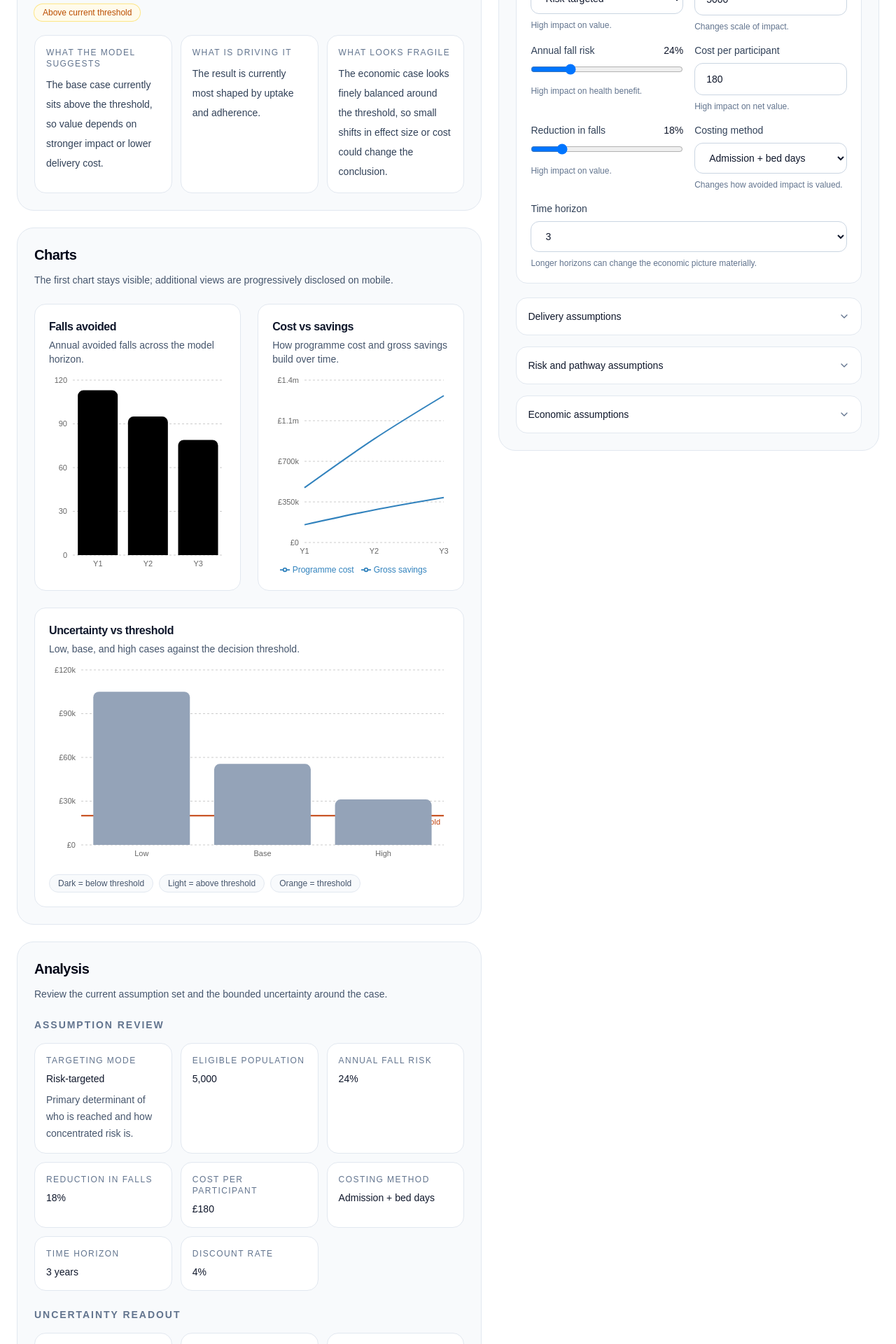
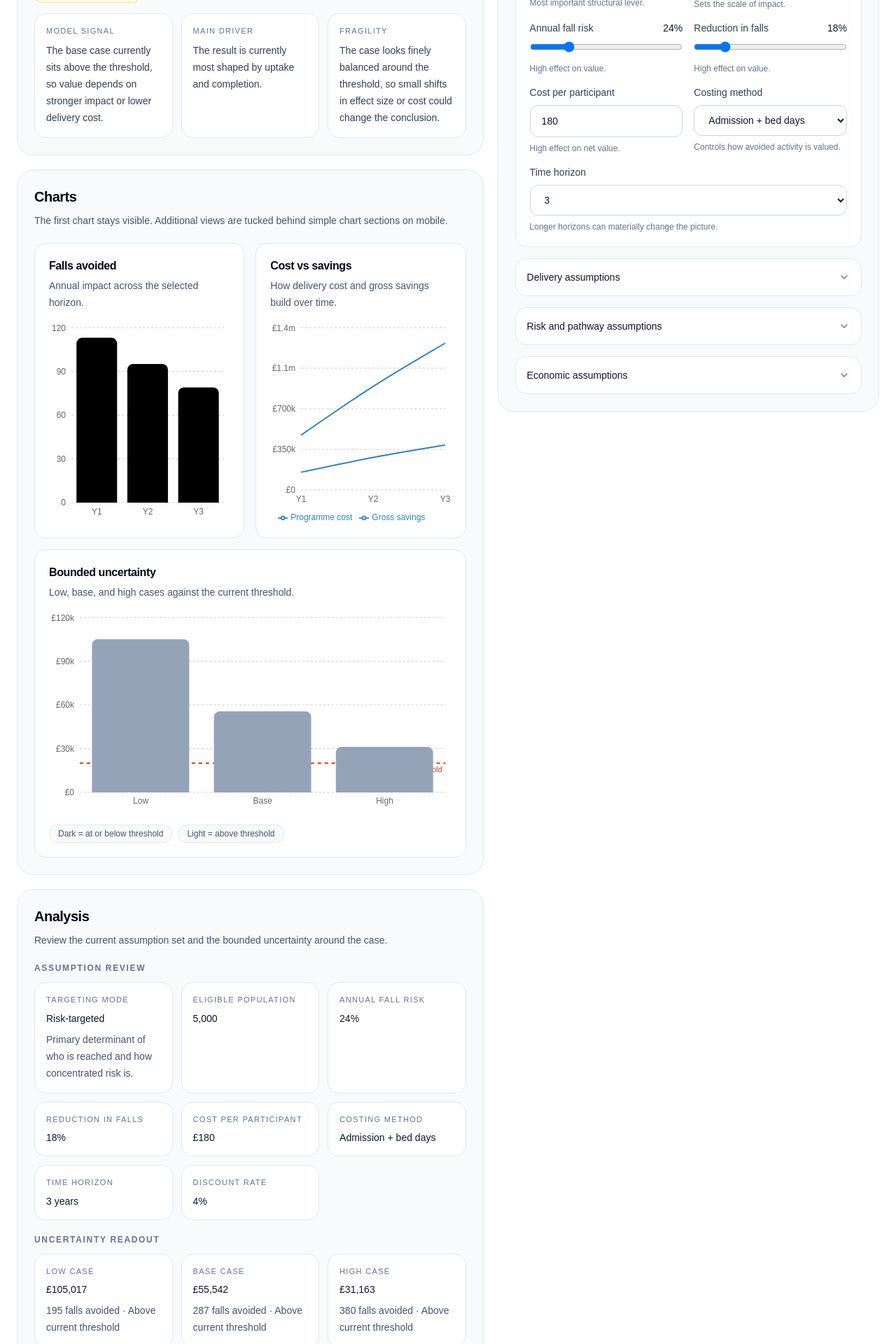
Before and after one commit to olivercareyncl/health-economics-scenario-lab, a Next.js app in the folder site/: page /sandboxes/safestep in a window 1280 px wide. Shown: the part 520-2440 px from the top of the page at 70% size. Built offline with nearby package versions, Linux system fonts and the light colour scheme.

Commit message:
Update safestep-app.tsx

```diff
--- a/site/src/components/safestep/safestep-app.tsx
+++ b/site/src/components/safestep/safestep-app.tsx
@@ -313,7 +313,7 @@ function getMainDriverText(inputs: Inputs) {
       score: inputs.intervention_cost_per_person / 1000,
     },
     {
-      label: "uptake and adherence",
+      label: "uptake and completion",
       score: inputs.uptake_rate * inputs.adherence_rate,
     },
   ];
@@ -339,11 +339,11 @@ function generateInterpretation(
     decisionStatus === "Appears cost-saving"
       ? "The base case suggests the programme could save more than it costs while reducing falls and admissions."
       : decisionStatus === "Appears cost-effective"
-        ? "The base case suggests the programme may be economically reasonable at the current threshold."
+        ? "The base case suggests the programme may be reasonable at the current threshold."
         : "The base case currently sits above the threshold, so value depends on stronger impact or lower delivery cost.";
 
   const whatDrivesResult =
-    "The result is mainly shaped by fall risk, treatment effect, uptake, and the delivery cost per participant.";
+    "The result is mainly shaped by fall risk, treatment effect, uptake, and delivery cost.";
 
   const uncertaintySignal =
     worstCase && bestCase
@@ -354,7 +354,7 @@ function generateInterpretation(
 
   const whatLooksFragile =
     baseCase && baseCase.discounted_cost_per_qaly > inputs.cost_effectiveness_threshold * 0.85
-      ? "The economic case looks finely balanced around the threshold, so small shifts in effect size or cost could change the conclusion."
+      ? "The case looks finely balanced around the threshold, so small shifts in effect size or cost could change the conclusion."
       : uncertaintySignal;
 
   const whatToValidateNext =
@@ -382,7 +382,7 @@ function CurrencyTooltip({
   if (!active || !payload?.length) return null;
 
   return (
-    <div className="rounded-xl border border-slate-200 bg-white p-3 shadow-sm">
+    <div className="rounded-2xl border border-slate-200 bg-white p-3 shadow-sm">
       <p className="text-sm font-medium text-slate-900">{label}</p>
       <div className="mt-2 space-y-1">
         {payload.map((item, index) => (
@@ -408,7 +408,7 @@ function NumberTooltip({
   if (!active || !payload?.length) return null;
 
   return (
-    <div className="rounded-xl border border-slate-200 bg-white p-3 shadow-sm">
+    <div className="rounded-2xl border border-slate-200 bg-white p-3 shadow-sm">
       <p className="text-sm font-medium text-slate-900">{label}</p>
       <div className="mt-2 space-y-1">
         {payload.map((item, index) => (
@@ -418,6 +418,28 @@ function NumberTooltip({
           </p>
         ))}
       </div>
+    </div>
+  );
+}
+
+function ChartShell({
+  title,
+  description,
+  children,
+}: {
+  title: string;
+  description: string;
+  children: ReactNode;
+}) {
+  return (
+    <div className="rounded-2xl border border-slate-200 bg-white p-4 md:p-5">
+      <div className="mb-4">
+        <h3 className="text-base font-semibold tracking-tight text-slate-950">
+          {title}
+        </h3>
+        <p className="mt-1 text-sm leading-6 text-slate-600">{description}</p>
+      </div>
+      {children}
     </div>
   );
 }
@@ -433,27 +455,21 @@ function FallsAvoidedChart({
   }));
 
   return (
-    <div className="rounded-2xl border border-slate-200 bg-white p-4 md:p-5">
-      <div className="mb-3">
-        <h3 className="text-base font-semibold tracking-tight text-slate-900">
-          Falls avoided
-        </h3>
-        <p className="mt-1 text-sm text-slate-600">
-          Annual avoided falls across the model horizon.
-        </p>
-      </div>
-
+    <ChartShell
+      title="Falls avoided"
+      description="Annual impact across the selected horizon."
+    >
       <div className="h-56 w-full md:h-72">
         <ResponsiveContainer width="100%" height="100%">
-          <BarChart data={data} margin={{ top: 8, right: 4, left: -8, bottom: 0 }}>
+          <BarChart data={data} margin={{ top: 8, right: 8, left: -8, bottom: 0 }}>
             <CartesianGrid vertical={false} strokeDasharray="3 3" />
-            <XAxis dataKey="year" tickLine={false} axisLine={false} fontSize={11} />
+            <XAxis dataKey="year" tickLine={false} axisLine={false} fontSize={12} />
             <YAxis
               tickFormatter={(value) => formatNumber(Number(value))}
               tickLine={false}
               axisLine={false}
-              fontSize={11}
-              width={42}
+              fontSize={12}
+              width={40}
             />
             <Tooltip content={<NumberTooltip />} />
             <Bar
@@ -464,7 +480,7 @@ function FallsAvoidedChart({
           </BarChart>
         </ResponsiveContainer>
       </div>
-    </div>
+    </ChartShell>
   );
 }
 
@@ -480,21 +496,15 @@ function CostVsSavingsChart({
   }));
 
   return (
-    <div className="rounded-2xl border border-slate-200 bg-white p-4 md:p-5">
-      <div className="mb-3">
-        <h3 className="text-base font-semibold tracking-tight text-slate-900">
-          Cost vs savings
-        </h3>
-        <p className="mt-1 text-sm text-slate-600">
-          How programme cost and gross savings build over time.
-        </p>
-      </div>
-
+    <ChartShell
+      title="Cost vs savings"
+      description="How delivery cost and gross savings build over time."
+    >
       <div className="h-56 w-full md:h-72">
         <ResponsiveContainer width="100%" height="100%">
-          <LineChart data={data} margin={{ top: 8, right: 8, left: -4, bottom: 0 }}>
+          <LineChart data={data} margin={{ top: 8, right: 8, left: -8, bottom: 0 }}>
             <CartesianGrid vertical={false} strokeDasharray="3 3" />
-            <XAxis dataKey="year" tickLine={false} axisLine={false} fontSize={11} />
+            <XAxis dataKey="year" tickLine={false} axisLine={false} fontSize={12} />
             <YAxis
               tickFormatter={(value) => {
                 const numeric = Number(value);
@@ -508,8 +518,8 @@ function CostVsSavingsChart({
               }}
               tickLine={false}
               axisLine={false}
-              fontSize={11}
-              width={50}
+              fontSize={12}
+              width={52}
             />
             <Tooltip content={<CurrencyTooltip />} />
             <Legend wrapperStyle={{ fontSize: "12px" }} />
@@ -530,7 +540,7 @@ function CostVsSavingsChart({
           </LineChart>
         </ResponsiveContainer>
       </div>
-    </div>
+    </ChartShell>
   );
 }
 
@@ -542,34 +552,21 @@ function BoundedUncertaintyChart({
   threshold: number;
 }) {
   const data = uncertaintyRows.map((row) => ({
-    case:
-      row.case === "Low case"
-        ? "Low"
-        : row.case === "Base case"
-          ? "Base"
-          : row.case === "High case"
-            ? "High"
-            : row.case,
+    case: row.case.replace(" case", ""),
     discountedCostPerQaly: row.discounted_cost_per_qaly,
     decisionStatus: row.decision_status,
   }));
 
   return (
-    <div className="rounded-2xl border border-slate-200 bg-white p-4 md:p-5">
-      <div className="mb-3">
-        <h3 className="text-base font-semibold tracking-tight text-slate-900">
-          Uncertainty vs threshold
-        </h3>
-        <p className="mt-1 text-sm text-slate-600">
-          Low, base, and high cases against the decision threshold.
-        </p>
-      </div>
-
+    <ChartShell
+      title="Bounded uncertainty"
+      description="Low, base, and high cases against the current threshold."
+    >
       <div className="h-56 w-full md:h-72">
         <ResponsiveContainer width="100%" height="100%">
-          <BarChart data={data} margin={{ top: 8, right: 8, left: -4, bottom: 0 }}>
+          <BarChart data={data} margin={{ top: 8, right: 8, left: -8, bottom: 0 }}>
             <CartesianGrid vertical={false} strokeDasharray="3 3" />
-            <XAxis dataKey="case" tickLine={false} axisLine={false} fontSize={11} />
+            <XAxis dataKey="case" tickLine={false} axisLine={false} fontSize={12} />
             <YAxis
               tickFormatter={(value) => {
                 const numeric = Number(value);
@@ -580,15 +577,15 @@ function BoundedUncertaintyChart({
               }}
               tickLine={false}
               axisLine={false}
-              fontSize={11}
-              width={50}
+              fontSize={12}
+              width={52}
             />
             <Tooltip content={<CurrencyTooltip />} />
-
             <ReferenceLine
               y={threshold}
               stroke="#c2410c"
               strokeWidth={2}
+              strokeDasharray="5 5"
               ifOverflow="extendDomain"
               label={{
                 value: "Threshold",
@@ -597,7 +594,6 @@ function BoundedUncertaintyChart({
                 fontSize: 11,
               }}
             />
-
             <Bar
               dataKey="discountedCostPerQaly"
               name="Cost per QALY"
@@ -617,18 +613,15 @@ function BoundedUncertaintyChart({
         </ResponsiveContainer>
       </div>
 
-      <div className="mt-3 flex flex-wrap gap-2 text-xs text-slate-600">
+      <div className="mt-4 flex flex-wrap gap-2 text-xs text-slate-600">
         <span className="rounded-full border border-slate-200 bg-slate-50 px-3 py-1">
-          Dark = below threshold
+          Dark = at or below threshold
         </span>
         <span className="rounded-full border border-slate-200 bg-slate-50 px-3 py-1">
           Light = above threshold
         </span>
-        <span className="rounded-full border border-slate-200 bg-slate-50 px-3 py-1">
-          Orange = threshold
-        </span>
       </div>
-    </div>
+    </ChartShell>
   );
 }
 
@@ -677,14 +670,14 @@ function SectionCard({
   children: ReactNode;
 }) {
   return (
-    <section className="rounded-3xl border border-slate-200 bg-slate-50 p-5 md:p-6">
-      <div className="mb-5 flex flex-col gap-3 md:flex-row md:items-start md:justify-between">
+    <section className="rounded-3xl border border-slate-200 bg-slate-50 p-4 sm:p-5 md:p-6">
+      <div className="mb-4 flex flex-col gap-3 md:mb-5 md:flex-row md:items-start md:justify-between">
         <div>
           <h2 className="text-lg font-semibold tracking-tight text-slate-950 md:text-xl">
             {title}
           </h2>
           {description ? (
-            <p className="mt-2 max-w-3xl text-sm leading-7 text-slate-600">
+            <p className="mt-2 max-w-3xl text-sm leading-6 text-slate-600">
               {description}
             </p>
           ) : null}
@@ -693,6 +686,14 @@ function SectionCard({
       </div>
       {children}
     </section>
+  );
+}
+
+function SubsectionHeading({ children }: { children: ReactNode }) {
+  return (
+    <h3 className="text-xs font-semibold uppercase tracking-[0.14em] text-slate-500">
+      {children}
+    </h3>
   );
 }
 
@@ -707,7 +708,7 @@ function MetricCard({
 }) {
   return (
     <div className="rounded-2xl border border-slate-200 bg-white p-4">
-      <p className="text-xs font-medium uppercase tracking-[0.12em] text-slate-500">
+      <p className="text-[11px] font-medium uppercase tracking-[0.12em] text-slate-500">
         {label}
       </p>
       <p
@@ -731,10 +732,10 @@ function MiniInsight({
 }) {
   return (
     <div className="rounded-2xl border border-slate-200 bg-white p-4">
-      <p className="text-xs font-medium uppercase tracking-[0.12em] text-slate-500">
+      <p className="text-[11px] font-medium uppercase tracking-[0.12em] text-slate-500">
         {label}
       </p>
-      <p className="mt-2 text-sm leading-7 text-slate-700">{value}</p>
+      <p className="mt-2 text-sm leading-6 text-slate-700">{value}</p>
     </div>
   );
 }
@@ -884,7 +885,7 @@ function AssumptionReviewCard({
 }) {
   return (
     <div className="rounded-2xl border border-slate-200 bg-white p-4">
-      <p className="text-xs font-medium uppercase tracking-[0.12em] text-slate-500">
+      <p className="text-[11px] font-medium uppercase tracking-[0.12em] text-slate-500">
         {label}
       </p>
       <p className="mt-2 text-sm font-medium text-slate-900">{value}</p>
@@ -953,7 +954,7 @@ export default function SafeStepApp() {
         value={formatCurrency(Math.abs(results.discounted_net_cost_total))}
       />
       <MetricCard
-        label="Discounted cost per QALY"
+        label="Cost per QALY"
         value={formatCurrency(results.discounted_cost_per_qaly)}
         tone="strong"
       />
@@ -963,15 +964,15 @@ export default function SafeStepApp() {
   const interpretationPanel = (
     <div className="grid gap-3 md:grid-cols-3">
       <MiniInsight
-        label="What the model suggests"
+        label="Model signal"
         value={interpretation.what_model_suggests}
       />
       <MiniInsight
-        label="What is driving it"
+        label="Main driver"
         value={`The result is currently most shaped by ${mainDriver}.`}
       />
       <MiniInsight
-        label="What looks fragile"
+        label="Fragility"
         value={interpretation.what_looks_fragile}
       />
     </div>
@@ -984,7 +985,7 @@ export default function SafeStepApp() {
         value={inputs.targeting_mode}
         options={TARGETING_MODE_OPTIONS}
         onChange={(value) => updateInput("targeting_mode", value)}
-        help="High impact on value."
+        help="Most important structural lever."
       />
 
       <NumberInput
@@ -992,7 +993,7 @@ export default function SafeStepApp() {
         value={inputs.eligible_population}
         onChange={(value) => updateInput("eligible_population", value)}
         step={100}
-        help="Changes scale of impact."
+        help="Sets the scale of impact."
       />
 
       <SliderInput
@@ -1003,15 +1004,7 @@ export default function SafeStepApp() {
         max={1}
         step={0.01}
         display={formatPercent(inputs.annual_fall_risk)}
-        help="High impact on health benefit."
-      />
-
-      <NumberInput
-        label="Cost per participant"
-        value={inputs.intervention_cost_per_person}
-        onChange={(value) => updateInput("intervention_cost_per_person", value)}
-        step={10}
-        help="High impact on net value."
+        help="High effect on value."
       />
 
       <SliderInput
@@ -1022,7 +1015,15 @@ export default function SafeStepApp() {
         max={1}
         step={0.01}
         display={formatPercent(inputs.relative_risk_reduction)}
-        help="High impact on value."
+        help="High effect on value."
+      />
+
+      <NumberInput
+        label="Cost per participant"
+        value={inputs.intervention_cost_per_person}
+        onChange={(value) => updateInput("intervention_cost_per_person", value)}
+        step={10}
+        help="High effect on net value."
       />
 
       <SelectInput
@@ -1030,7 +1031,7 @@ export default function SafeStepApp() {
         value={inputs.costing_method}
         options={COSTING_METHOD_OPTIONS}
         onChange={(value) => updateInput("costing_method", value)}
-        help="Changes how avoided impact is valued."
+        help="Controls how avoided activity is valued."
       />
 
       <div className="md:col-span-2">
@@ -1041,7 +1042,7 @@ export default function SafeStepApp() {
           onChange={(value) =>
             updateInput("time_horizon_years", Number(value) as 1 | 3 | 5)
           }
-          help="Longer horizons can change the economic picture materially."
+          help="Longer horizons can materially change the picture."
         />
       </div>
     </div>
@@ -1089,7 +1090,7 @@ export default function SafeStepApp() {
                 display={formatPercent(inputs.adherence_rate)}
               />
               <SliderInput
-                label="Annual participation drop-off"
+                label="Annual drop-off"
                 value={inputs.participation_dropoff_rate}
                 onChange={(value) =>
                   updateInput("participation_dropoff_rate", value)
@@ -1196,7 +1197,7 @@ export default function SafeStepApp() {
                 step={0.01}
               />
               <NumberInput
-                label="Cost-effectiveness threshold"
+                label="Threshold"
                 value={inputs.cost_effectiveness_threshold}
                 onChange={(value) =>
                   updateInput("cost_effectiveness_threshold", value)
@@ -1255,8 +1256,8 @@ export default function SafeStepApp() {
   );
 
   const desktopCharts = (
-    <div className="hidden gap-6 lg:grid">
-      <div className="grid gap-6 xl:grid-cols-2">
+    <div className="hidden gap-4 lg:grid">
+      <div className="grid gap-4 xl:grid-cols-2">
         <FallsAvoidedChart yearlyResults={results.yearly_results} />
         <CostVsSavingsChart yearlyResults={results.yearly_results} />
       </div>
@@ -1270,13 +1271,13 @@ export default function SafeStepApp() {
 
   const mobileCharts = (
     <div className="space-y-4 lg:hidden">
-      <CostVsSavingsChart yearlyResults={results.yearly_results} />
+      <FallsAvoidedChart yearlyResults={results.yearly_results} />
 
-      <MobileAccordion title="Falls avoided">
-        <FallsAvoidedChart yearlyResults={results.yearly_results} />
+      <MobileAccordion title="Cost vs savings">
+        <CostVsSavingsChart yearlyResults={results.yearly_results} />
       </MobileAccordion>
 
-      <MobileAccordion title="Uncertainty vs threshold">
+      <MobileAccordion title="Uncertainty range">
         <BoundedUncertaintyChart
           uncertaintyRows={uncertainty}
           threshold={inputs.cost_effectiveness_threshold}
@@ -1287,45 +1288,49 @@ export default function SafeStepApp() {
 
   return (
     <div className="mx-auto max-w-7xl px-4 py-6 sm:px-6 md:py-10">
-      <div className="mb-6">
+      <div className="mb-5 md:mb-6">
         <p className="text-sm font-medium uppercase tracking-[0.18em] text-slate-500">
           Health Economics Scenario Lab
         </p>
         <h1 className="mt-3 text-3xl font-semibold tracking-tight text-slate-950 md:text-4xl">
           SafeStep
         </h1>
-        <p className="mt-3 max-w-3xl text-sm leading-7 text-slate-600 md:text-base">
+        <p className="mt-3 max-w-3xl text-sm leading-6 text-slate-600 md:text-base md:leading-7">
           Explore how falls prevention might reduce falls, admissions, bed use,
           and economic burden under different assumptions.
         </p>
       </div>
 
-      <div className="sticky top-[72px] z-20 mb-6 rounded-2xl border border-slate-200 bg-white/95 p-3 shadow-sm backdrop-blur lg:hidden">
-        <div className="flex items-center justify-between gap-3">
-          <div>
-            <p className="text-xs font-medium uppercase tracking-[0.12em] text-slate-500">
-              Live signal
+      <div className="sticky top-[72px] z-20 mb-5 rounded-2xl border border-slate-200 bg-white/95 p-3 shadow-sm backdrop-blur lg:hidden">
+        <div className="grid grid-cols-3 gap-3">
+          <div className="min-w-0">
+            <p className="text-[11px] uppercase tracking-[0.12em] text-slate-500">
+              Signal
             </p>
-            <p className="mt-1 text-sm font-semibold text-slate-950">
+            <p className="mt-1 text-sm font-semibold leading-5 text-slate-950">
               {decisionStatus}
             </p>
           </div>
-          <div className="text-right">
-            <p className="text-xs text-slate-500">{netCostLabel}</p>
-            <p className="text-sm font-semibold text-slate-950">
+          <div className="min-w-0 text-right">
+            <p className="text-[11px] uppercase tracking-[0.12em] text-slate-500">
+              {netCostLabel}
+            </p>
+            <p className="mt-1 text-sm font-semibold leading-5 text-slate-950">
               {formatCurrency(Math.abs(results.discounted_net_cost_total))}
             </p>
           </div>
-          <div className="text-right">
-            <p className="text-xs text-slate-500">Cost/QALY</p>
-            <p className="text-sm font-semibold text-slate-950">
+          <div className="min-w-0 text-right">
+            <p className="text-[11px] uppercase tracking-[0.12em] text-slate-500">
+              Cost/QALY
+            </p>
+            <p className="mt-1 text-sm font-semibold leading-5 text-slate-950">
               {formatCurrency(results.discounted_cost_per_qaly)}
             </p>
           </div>
         </div>
       </div>
 
-      <div className="mb-6 flex gap-2 overflow-x-auto pb-1 lg:hidden">
+      <div className="mb-5 flex gap-2 overflow-x-auto pb-1 lg:hidden">
         <MobileTabButton
           active={mobileTab === "summary"}
           onClick={() => setMobileTab("summary")}
@@ -1349,7 +1354,7 @@ export default function SafeStepApp() {
         </MobileTabButton>
       </div>
 
-      <div className="grid gap-6 lg:grid-cols-[1.05fr_0.95fr] xl:grid-cols-[1.1fr_0.9fr]">
+      <div className="grid gap-5 lg:grid-cols-[1.05fr_0.95fr] xl:grid-cols-[1.1fr_0.9fr]">
         <div className={cx(mobileTab !== "summary" && "hidden lg:block")}>
           <SectionCard
             title="Headline view"
@@ -1357,7 +1362,7 @@ export default function SafeStepApp() {
           >
             {summaryMetrics}
 
-            <div className="mt-5">
+            <div className="mt-4">
               <div
                 className={cx(
                   "inline-flex rounded-full px-3 py-1 text-xs font-medium",
@@ -1373,13 +1378,13 @@ export default function SafeStepApp() {
               </div>
             </div>
 
-            <div className="mt-5">{interpretationPanel}</div>
+            <div className="mt-4">{interpretationPanel}</div>
           </SectionCard>
 
-          <div className="mt-6">
+          <div className="mt-5">
             <SectionCard
               title="Charts"
-              description="The first chart stays visible; additional views are progressively disclosed on mobile."
+              description="The first chart stays visible. Additional views are tucked behind simple chart sections on mobile."
             >
               {mobileCharts}
               {desktopCharts}
@@ -1390,7 +1395,7 @@ export default function SafeStepApp() {
         <div className={cx(mobileTab !== "assumptions" && "hidden lg:block")}>
           <SectionCard
             title="Assumptions"
-            description="Quick mode surfaces the most decision-relevant inputs first. Advanced assumptions stay available below."
+            description="Quick levers first. Advanced inputs stay available below."
             action={
               <button
                 type="button"
@@ -1434,8 +1439,8 @@ export default function SafeStepApp() {
               </div>
             </div>
 
-            <div className="hidden space-y-5 lg:block">
-              <div className="rounded-2xl border border-slate-200 bg-white p-5">
+            <div className="hidden space-y-4 lg:block">
+              <div className="rounded-2xl border border-slate-200 bg-white p-4 md:p-5">
                 <p className="mb-4 text-sm font-medium text-slate-900">
                   Quick assumptions
                 </p>
@@ -1451,19 +1456,15 @@ export default function SafeStepApp() {
             title="Analysis"
             description="Review the current assumption set and the bounded uncertainty around the case."
           >
-            <div className="space-y-6">
+            <div className="space-y-5">
               <div>
-                <h3 className="text-sm font-semibold uppercase tracking-[0.14em] text-slate-500">
-                  Assumption review
-                </h3>
-                <div className="mt-4">{assumptionsReview}</div>
+                <SubsectionHeading>Assumption review</SubsectionHeading>
+                <div className="mt-3">{assumptionsReview}</div>
               </div>
 
               <div>
-                <h3 className="text-sm font-semibold uppercase tracking-[0.14em] text-slate-500">
-                  Uncertainty readout
-                </h3>
-                <div className="mt-4 grid gap-3 md:grid-cols-3">
+                <SubsectionHeading>Uncertainty readout</SubsectionHeading>
+                <div className="mt-3 grid gap-3 md:grid-cols-3">
                   {uncertainty.map((row) => (
                     <AssumptionReviewCard
                       key={row.case}
@@ -1476,10 +1477,8 @@ export default function SafeStepApp() {
               </div>
 
               <div className="rounded-2xl border border-slate-200 bg-white p-4">
-                <h3 className="text-sm font-semibold uppercase tracking-[0.14em] text-slate-500">
-                  Interpretation
-                </h3>
-                <div className="mt-3 space-y-3 text-sm leading-7 text-slate-700">
+                <SubsectionHeading>Interpretation</SubsectionHeading>
+                <div className="mt-3 space-y-3 text-sm leading-6 text-slate-700">
                   <p>{interpretation.what_model_suggests}</p>
                   <p>{interpretation.what_drives_result}</p>
                   <p>{interpretation.what_to_validate_next}</p>
```
